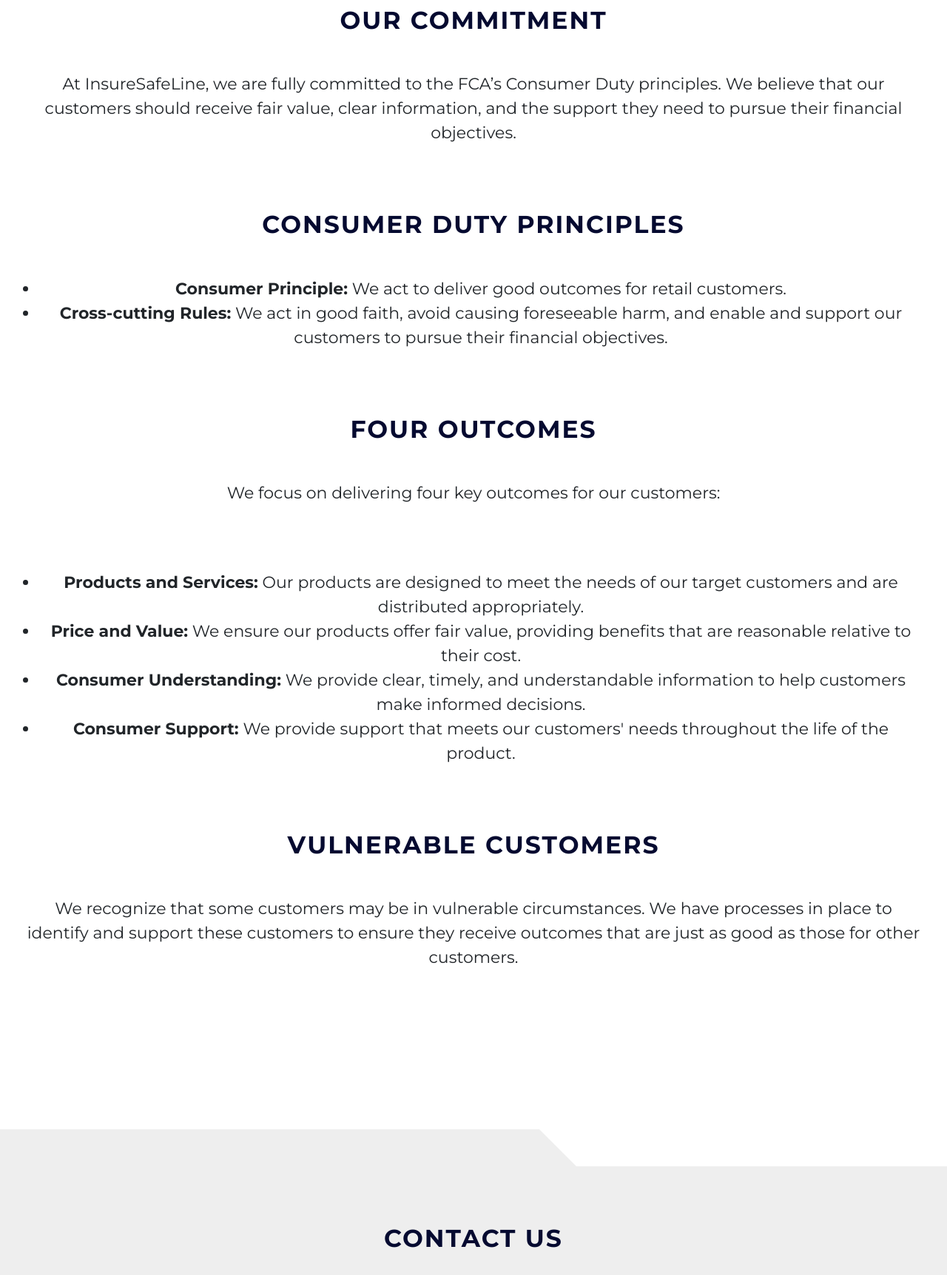
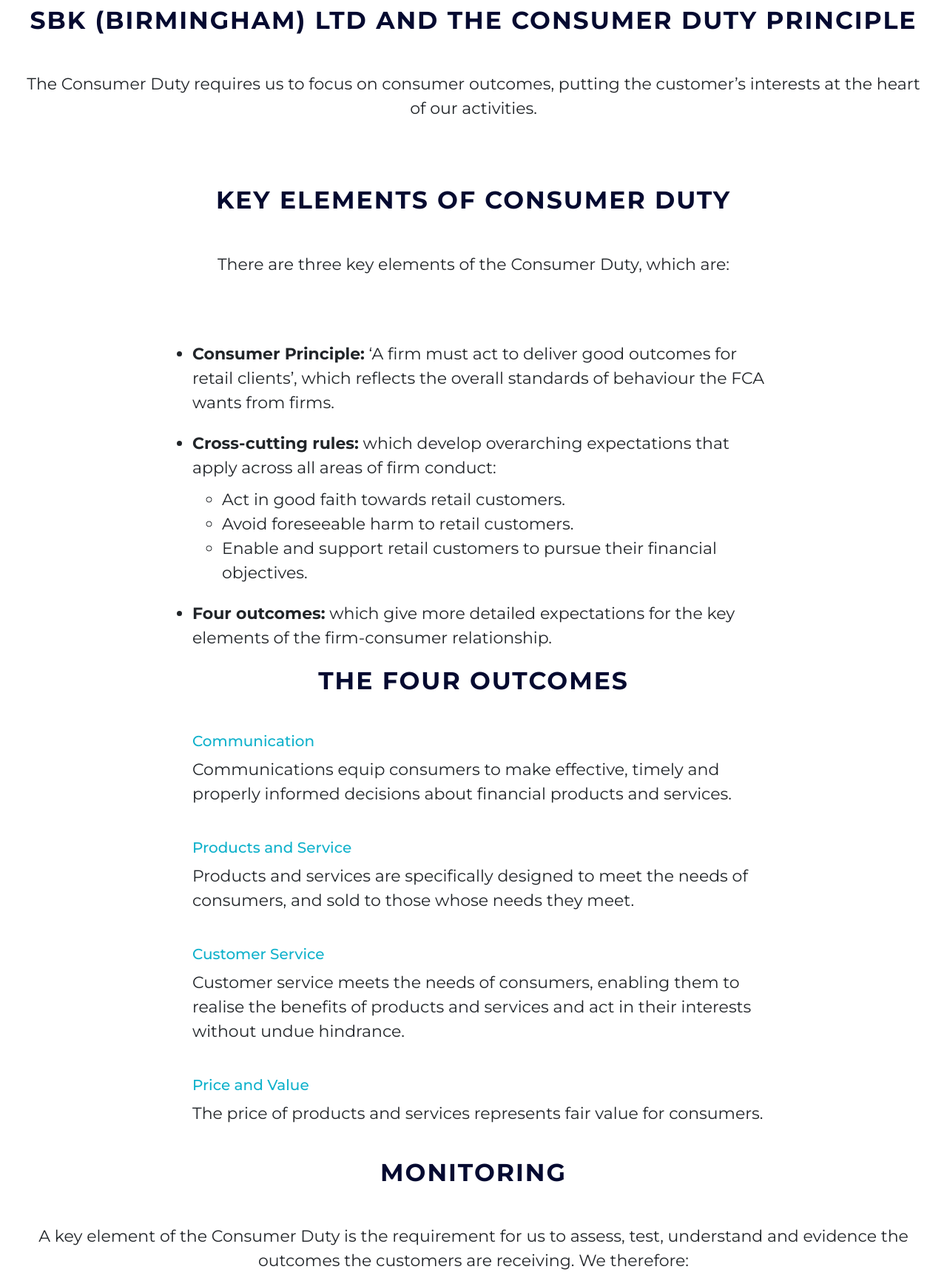
Before and after one commit to Wonski312/InsuranceWebsite, a website: page consumer-duty.html in a window 1280 px wide. Shown: the part 497-2221 px from the top of the page at 74% size. Drawn offline with nearby package versions, Linux system fonts and the light colour scheme; files whose address does not match are found by name; a web font is replaced by a local one.

Commit message:
Add files via upload
changes to the pages

```diff
--- a/consumer-duty.html
+++ b/consumer-duty.html
@@ -130,45 +130,124 @@
 
             <section class="section-padding">
                 <section>
-                    <h2 class="section-heading">Our Commitment</h2>
+                    <h2 class="section-heading">SBK (Birmingham) Ltd and the Consumer Duty Principle</h2>
                     <p class="section-text">
-                        At InsureSafeLine, we are fully committed to the FCA’s Consumer Duty principles. We believe that
-                        our customers should receive fair value, clear information, and the support they need to pursue
-                        their financial objectives.
+                        The Consumer Duty requires us to focus on consumer outcomes, putting the customer’s interests at
+                        the heart of our activities.
                     </p>
                 </section>
 
-                <section class="">
-                    <h2 class="section-heading">Consumer Duty Principles</h2>
-                    <ul class="section-text">
-                        <li><strong>Consumer Principle:</strong> We act to deliver good outcomes for retail customers.
+                <section>
+                    <h2 class="section-heading">Key Elements of Consumer Duty</h2>
+                    <p class="section-text">There are three key elements of the Consumer Duty, which are:</p>
+                    <ul class="section-text"
+                        style="text-align: left; margin: 0 auto; max-width: 800px; list-style-type: disc;">
+                        <li style="margin-bottom: 1em;"><strong>Consumer Principle:</strong> ‘A firm must act to deliver
+                            good outcomes for retail clients’, which reflects the overall standards of behaviour the FCA
+                            wants from firms.</li>
+                        <li style="margin-bottom: 1em;"><strong>Cross-cutting rules:</strong> which develop overarching
+                            expectations that apply across all areas of firm conduct:
+                            <ul style="list-style-type: circle; margin-left: 20px; margin-top: 10px;">
+                                <li>Act in good faith towards retail customers.</li>
+                                <li>Avoid foreseeable harm to retail customers.</li>
+                                <li>Enable and support retail customers to pursue their financial objectives.</li>
+                            </ul>
                         </li>
-                        <li><strong>Cross-cutting Rules:</strong> We act in good faith, avoid causing foreseeable harm,
-                            and enable and support our customers to pursue their financial objectives.</li>
+                        <li style="margin-bottom: 1em;"><strong>Four outcomes:</strong> which give more detailed
+                            expectations for the key elements of the firm-consumer relationship.</li>
                     </ul>
                 </section>
 
-                <section class="">
-                    <h2 class="section-heading">Four Outcomes</h2>
-                    <p class="section-text">We focus on delivering four key outcomes for our customers:</p>
-                    <ul class="section-text">
-                        <li><strong>Products and Services:</strong> Our products are designed to meet the needs of our
-                            target customers and are distributed appropriately.</li>
-                        <li><strong>Price and Value:</strong> We ensure our products offer fair value, providing
-                            benefits that are reasonable relative to their cost.</li>
-                        <li><strong>Consumer Understanding:</strong> We provide clear, timely, and understandable
-                            information to help customers make informed decisions.</li>
-                        <li><strong>Consumer Support:</strong> We provide support that meets our customers' needs
-                            throughout the life of the product.</li>
+                <section>
+                    <h2 class="section-heading">The Four Outcomes</h2>
+                    <ul class="section-text"
+                        style="text-align: left; margin: 0 auto; max-width: 800px; list-style-type: none;">
+                        <li style="margin-bottom: 2em;">
+                            <h3 style="color: #0fb1cb; font-size: 2rem; margin-bottom: 0.5em;">Communication</h3>
+                            <p>Communications equip consumers to make effective, timely and properly informed decisions
+                                about financial products and services.</p>
+                        </li>
+                        <li style="margin-bottom: 2em;">
+                            <h3 style="color: #0fb1cb; font-size: 2rem; margin-bottom: 0.5em;">Products and Service</h3>
+                            <p>Products and services are specifically designed to meet the needs of consumers, and sold
+                                to those whose needs they meet.</p>
+                        </li>
+                        <li style="margin-bottom: 2em;">
+                            <h3 style="color: #0fb1cb; font-size: 2rem; margin-bottom: 0.5em;">Customer Service</h3>
+                            <p>Customer service meets the needs of consumers, enabling them to realise the benefits of
+                                products and services and act in their interests without undue hindrance.</p>
+                        </li>
+                        <li style="margin-bottom: 2em;">
+                            <h3 style="color: #0fb1cb; font-size: 2rem; margin-bottom: 0.5em;">Price and Value</h3>
+                            <p>The price of products and services represents fair value for consumers.</p>
+                        </li>
                     </ul>
                 </section>
 
-                <section class="">
-                    <h2 class="section-heading">Vulnerable Customers</h2>
+                <section>
+                    <h2 class="section-heading">Monitoring</h2>
                     <p class="section-text">
-                        We recognize that some customers may be in vulnerable circumstances. We have processes in place
-                        to identify and support these customers to ensure they receive outcomes that are just as good as
-                        those for other customers.
+                        A key element of the Consumer Duty is the requirement for us to assess, test, understand and
+                        evidence the outcomes the customers are receiving. We therefore:
+                    </p>
+                    <ul class="section-text"
+                        style="text-align: left; margin: 0 auto; max-width: 800px; list-style-type: disc;">
+                        <li>Monitor and regularly review the outcomes that our customers are experiencing</li>
+                        <li>Ensure that the products and services provided are delivering the outcomes that our
+                            customers expect in line with the Consumer Duty</li>
+                        <li>Identify where they are leading to poor outcomes or harm to consumers.</li>
+                    </ul>
+                </section>
+
+                <section>
+                    <h2 class="section-heading">Management Information</h2>
+                    <p class="section-text">
+                        We will use data to measure our performance to ensure that we meet the requirements. Examples of
+                        this include:
+                    </p>
+                    <ul class="section-text"
+                        style="text-align: left; margin: 0 auto; max-width: 800px; list-style-type: disc;">
+                        <li>Management meeting minutes</li>
+                        <li>Analysis of customer retention, claims, cancellation rates</li>
+                        <li>Auditing of the customer journey, customer interactions and drop off rates</li>
+                        <li>Distribution of product lines, communications, distribution channel review</li>
+                        <li>Fees and charges applied</li>
+                        <li>Process and policy effectiveness review</li>
+                        <li>Complaints – trends/root cause analysis</li>
+                        <li>Analysis of staff training records, CPD records</li>
+                        <li>Staff sales observations/call monitoring/mystery shopping/auditing customer files</li>
+                        <li>Staff feedback</li>
+                        <li>Feedback from Customer & third parties such as manufacturers (inc. informal e.g. Social
+                            Media)</li>
+                        <li>Results of regular testing and monitoring, Compliance reports</li>
+                        <li>External sources of data such as surveys</li>
+                    </ul>
+                </section>
+
+                <section>
+                    <h2 class="section-heading">Addressing Issues</h2>
+                    <p class="section-text">
+                        Where issues are identified, they will be addressed appropriately. Potential interventions could
+                        include:
+                    </p>
+                    <ul class="section-text"
+                        style="text-align: left; margin: 0 auto; max-width: 800px; list-style-type: disc;">
+                        <li>Discontinuing a product or service</li>
+                        <li>Adapting product design/fees/charges</li>
+                        <li>Operation or distribution channels</li>
+                        <li>Redress where customers have suffered harm</li>
+                    </ul>
+                </section>
+
+                <section>
+                    <h2 class="section-heading">Our Ongoing Commitment</h2>
+                    <p class="section-text">
+                        The Consumer Duty applies across all of our activities – from high-level strategic planning to
+                        individual customer interactions. Internal processes will be reviewed and customer service
+                        processes may need to be re-evaluated.
+                        <br><br>
+                        We will conduct regular Gap Analyses to ensure that we maintain required standards. We will be
+                        proactive in ensuring that our products and services are fit for purpose and provide fair value.
                     </p>
                 </section>
 
```
Also changed, not shown: gulpfile.js (+7 -3 lines).
